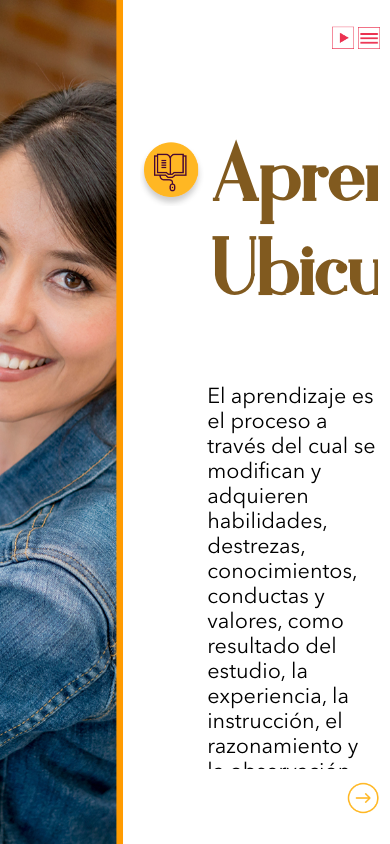
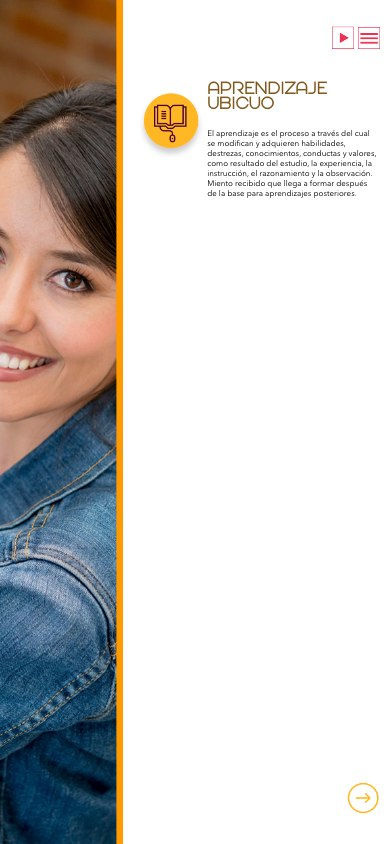
Before and after one commit to israelmoncada/Slider, a plain HTML site: page index.html in a window 390 px wide. Both pictures are taken after a click on the element 63 px from the left and 692 px from the top of the page. Drawn offline with Linux system fonts and the light colour scheme.

Commit message:
Adaptacion v1

```diff
--- a/css/presentacion.css
+++ b/css/presentacion.css
@@ -1,7 +1,7 @@
 
 @font-face{
-    font-family: 'Athene';
-    src: url(../fonts/Athene.otf);
+    font-family: 'Cities';
+    src: url(../fonts/Cities_Typeface.otf);
 }
 @font-face{
     font-family: 'Avenir-lt';
@@ -56,9 +56,10 @@
     box-sizing: border-box;
 }
 .slide h1{
-    font-family: 'Athene';
-    font-size: 4.12em;
+    font-family: 'Cities';
+    font-size: 2.55em;
     position: relative;
+    line-height: 0.9em;
 }
 .slide h1::before{
     content: ' ';
@@ -222,20 +223,28 @@
 #Aprendizaje .intNav .prev{ background-image: url(../images/7/ant.png) }
 #Aprendizaje .intNav .next{ background-image: url(../images/7/next.png) }
 
-
 @media (max-width:950px){
     #portada .titulo{height: 25%;}
+    .slide h1{ font-size: 1.85em; }
+    .slide p{ font-size: 1.05em; }
 }
 
 @media (max-width:800px){
     #portada .titulo{height: 20%;}
+    .slide h1{ font-size: 1.55em; }
+    .slide p{ font-size: 0.85em; }
 }
 @media (max-width:650px){
+
     #portada .titulo{height: 16%;}
     #portada nav .button{ max-width: 80px; min-width: 60px; margin: 0.8em 0px;}
+    .slide h1{ font-size: 1.35em; }
+    .slide p{ font-size: 0.65em; }
 }
 
 @media (max-width:450px){
     #portada .titulo{height: 12%;}
     #portada nav .button{ max-width: 60px; min-width: 40px; margin: 0.6em 0px;}
+    .slide h1{ font-size: 1.05em; }
+    .slide p{ font-size: 0.5em; }
 }
```
Also changed, not shown: fonts/Cities_Typeface.otf (added), fonts/Cities_Typeface.ttf (added).
